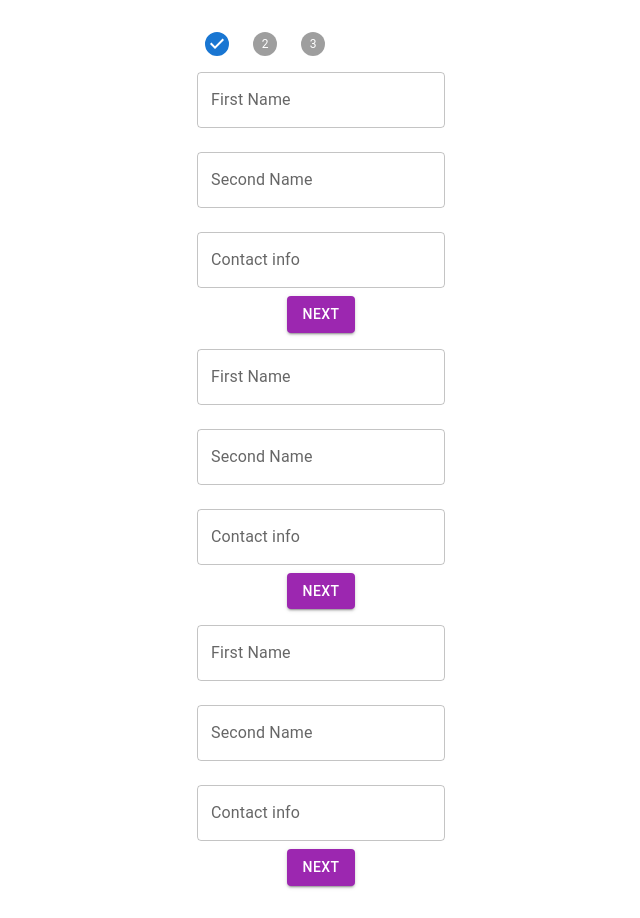
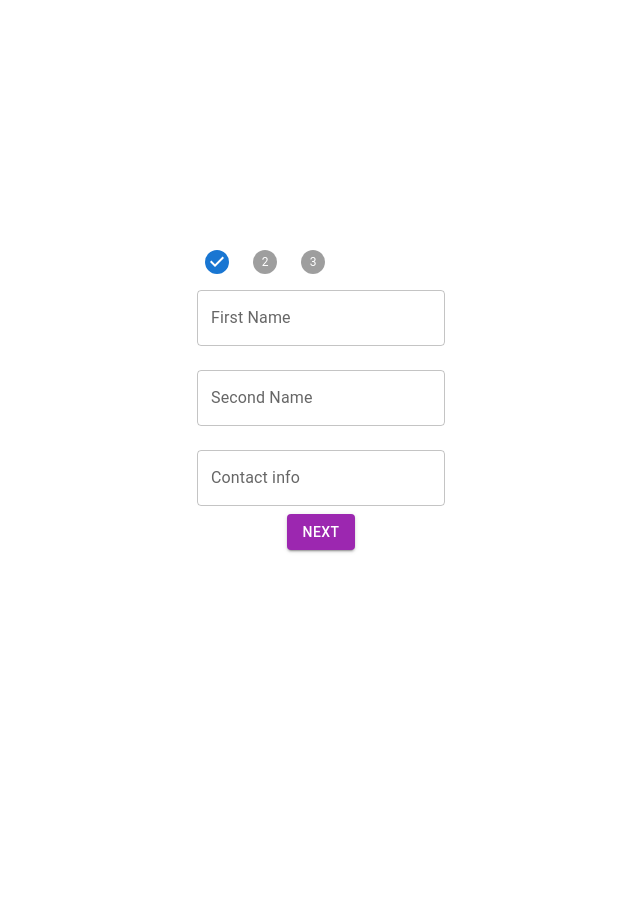
Before and after one commit to ch1n069/React-multi-step-form, a React (Vite) app: page / in a window 1280 px wide. Shown: the whole page, without its empty margins (319-959 px from the left). After the commit the page ends 800 px from the top, so only its background shows below. Built offline with nearby package versions, Linux system fonts and the light colour scheme.

Commit message:
creating context for the form

```diff
--- a/src/App.jsx
+++ b/src/App.jsx
@@ -9,6 +9,20 @@ import { Stepper, StepLabel, Step } from "@mui/material";
 function App() {
   const [count, setCount] = useState(0);
 
+  // function to conditionally render the steps form
+  const showStep = (step) => {
+    switch (step) {
+      case 1:
+        return <FirstStep />;
+      case 2:
+        return <SecondStepForm />;
+      case 3:
+        return <ThirdStepForm />;
+
+      default:
+        break;
+    }
+  };
   return (
     <>
       <div className="App" style={{}}>
@@ -27,9 +41,7 @@ function App() {
             <StepLabel></StepLabel>
           </Step>
         </Stepper>
-        <FirstStep />
-        <SecondStepForm />
-        <ThirdStepForm />
+        {showStep(1)}
       </div>
     </>
   );
--- a/src/components/SeconStepForm.jsx
+++ b/src/components/SeconStepForm.jsx
@@ -6,7 +6,7 @@ const SecondStepForm = () => {
       <div>
         <TextField
           margin="normal"
-          label="First Name"
+          label="Email"
           variant="outlined"
           color="secondary"
         />
@@ -15,7 +15,7 @@ const SecondStepForm = () => {
       <div>
         <TextField
           margin="normal"
-          label="Second Name"
+          label="Country"
           variant="outlined"
           color="secondary"
         />
@@ -23,7 +23,7 @@ const SecondStepForm = () => {
       <div>
         <TextField
           margin="normal"
-          label="Contact info"
+          label="District"
           variant="outlined"
           color="secondary"
         />
--- a/src/components/ThirdStepForm.jsx
+++ b/src/components/ThirdStepForm.jsx
@@ -6,7 +6,7 @@ const ThirdStepForm = () => {
       <div>
         <TextField
           margin="normal"
-          label="First Name"
+          label="County"
           variant="outlined"
           color="secondary"
         />
@@ -15,7 +15,7 @@ const ThirdStepForm = () => {
       <div>
         <TextField
           margin="normal"
-          label="Second Name"
+          label="Landmark"
           variant="outlined"
           color="secondary"
         />
@@ -23,7 +23,7 @@ const ThirdStepForm = () => {
       <div>
         <TextField
           margin="normal"
-          label="Contact info"
+          label="Postal Code"
           variant="outlined"
           color="secondary"
         />
```
Also changed, not shown: src/context/StepContext.jsx (added, +25 -0 lines).
